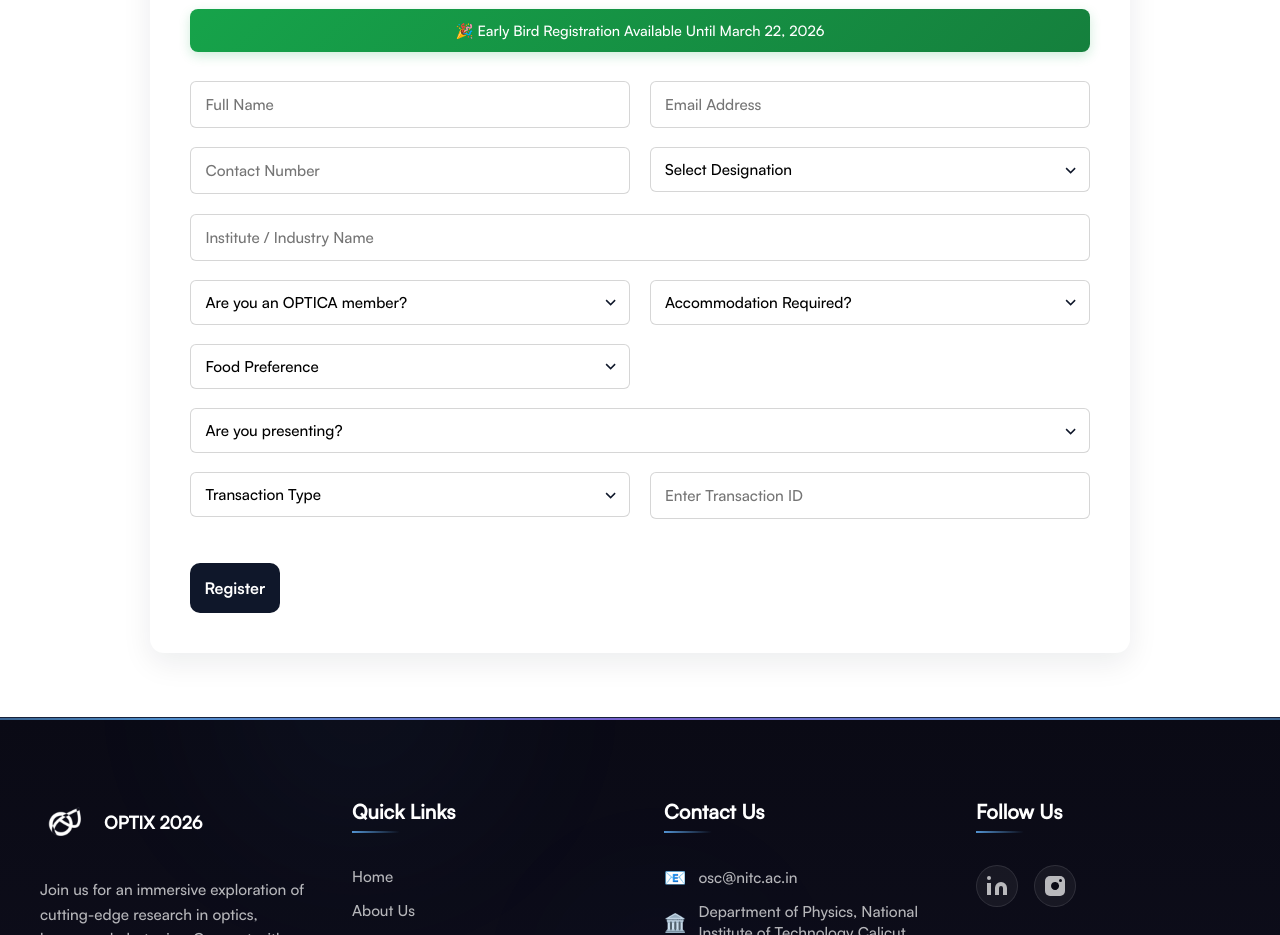
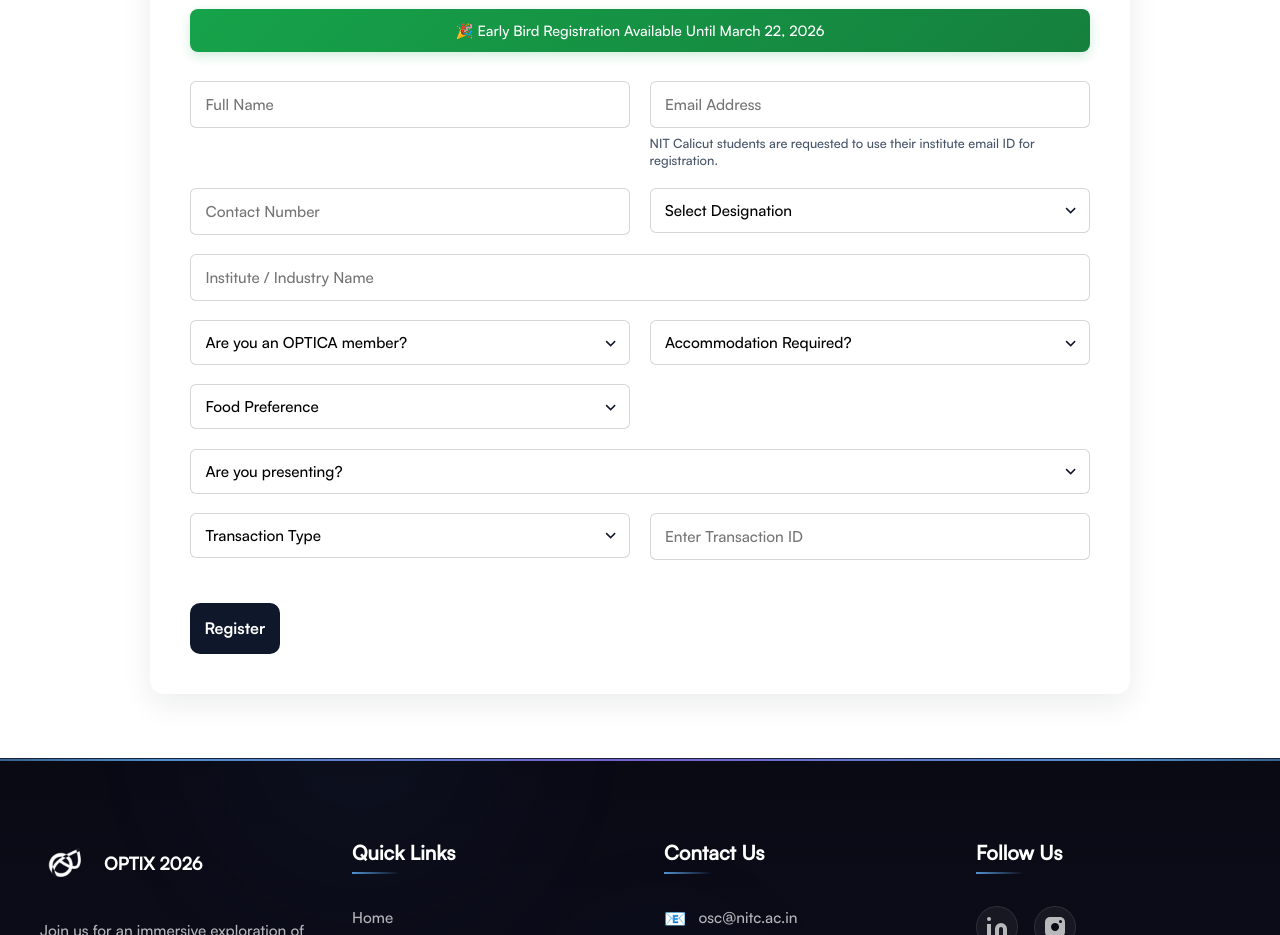
Before and after one commit to AFarHitman7/optix-conference, a React (Vite) app: page /register in a window 1280 px wide. Shown: the part 1040-1975 px from the top of the page. Built offline with nearby package versions, Linux system fonts and the light colour scheme; no server answers.

Commit message:
Update marquee copy and add email note on registration form

```diff
--- a/src/pages/Home.jsx
+++ b/src/pages/Home.jsx
@@ -51,10 +51,10 @@ export default function Home() {
             <div className={styles.marqueeWrapper} aria-label="Conference update">
               <p className={styles.marqueeTrack}>
                 <span>
-                  Early Bird Registration Deadline : 22nd March 2026
+                  Early Bird Registration Deadline : 22nd March 2026 | Publication opportunity in JOSA B (Optica Publishing Group)
                 </span>
                 <span aria-hidden="true">
-                  Early Bird Registration Deadline : 22nd March 2026
+                  Early Bird Registration Deadline : 22nd March 2026 | Publication opportunity in JOSA B (Optica Publishing Group)
                 </span>
               </p>
             </div>
--- a/src/pages/Home.module.css
+++ b/src/pages/Home.module.css
@@ -225,6 +225,7 @@
 .mainColumn .marqueeTrack span {
   flex-shrink: 0;
   font-family: Satoshi-Medium;
+  font-weight: 700;
   color: #d9ecff;
   letter-spacing: 0.03em;
   font-size: 0.88rem;
--- a/src/pages/Register.jsx
+++ b/src/pages/Register.jsx
@@ -297,6 +297,10 @@ export default function Register() {
               onChange={(e) => setEmail(e.target.value)}
               placeholder="Email Address"
             />
+            <span className={styles.note}>
+              NIT Calicut students are requested to use their institute email
+              ID for registration.
+            </span>
             {errors.email && (
               <span className={styles.error}>{errors.email}</span>
             )}
```
